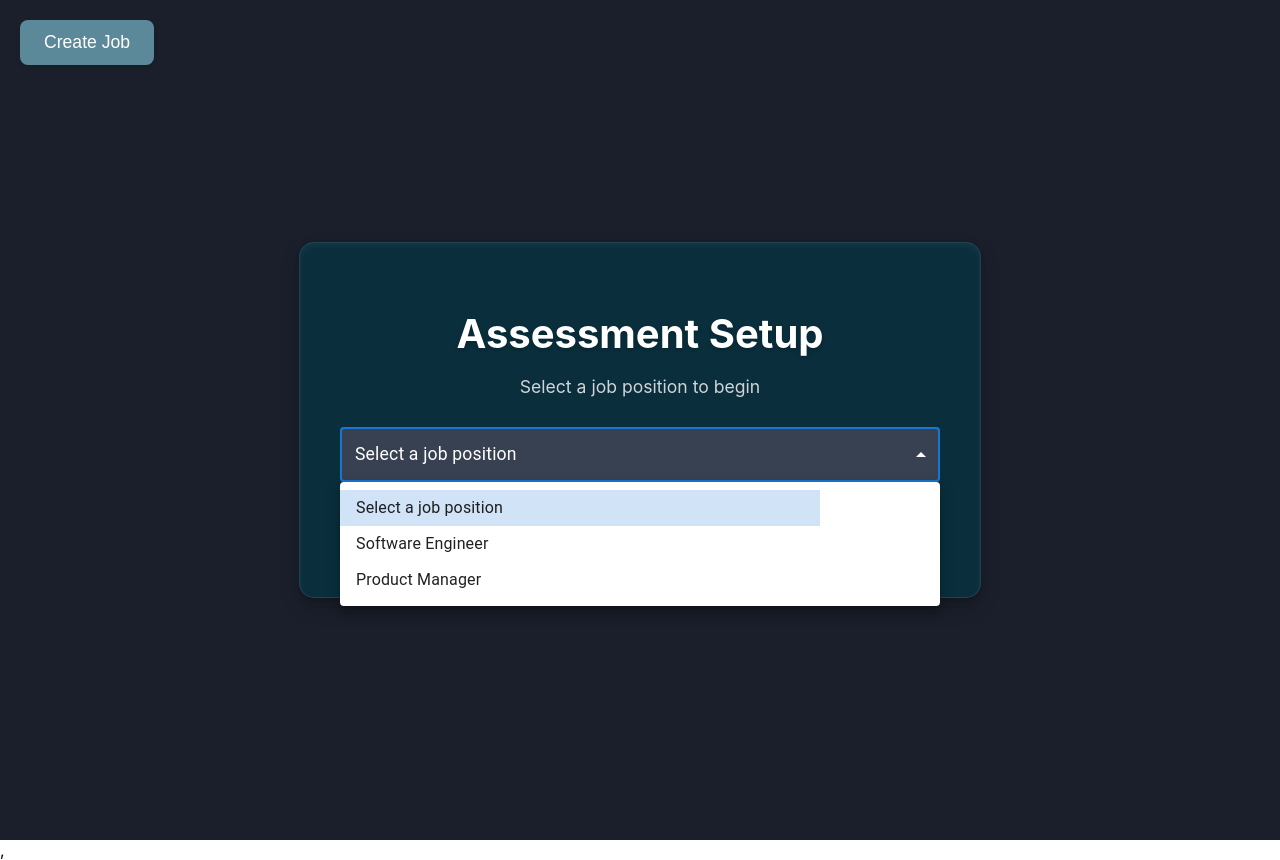
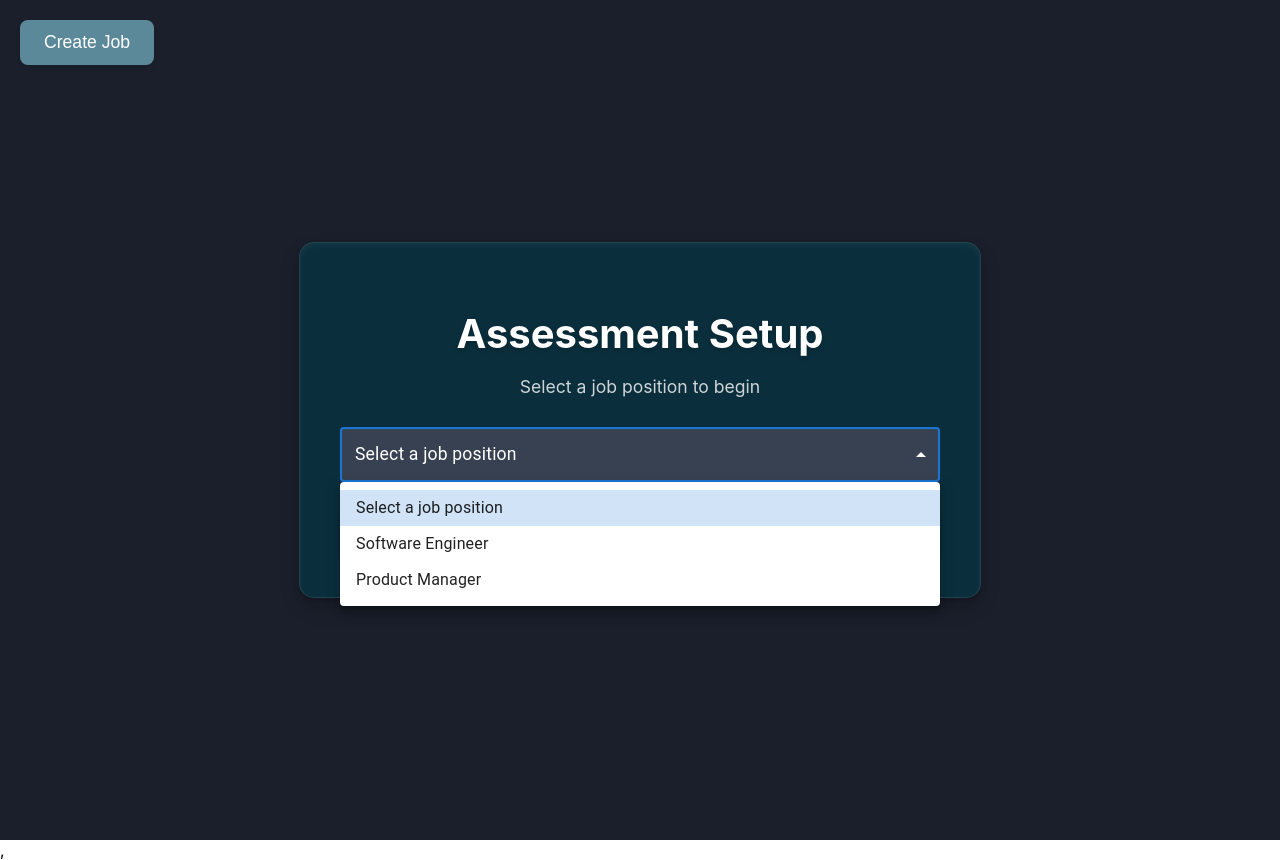
Before and after one commit to anantvyas/Job-Portal-Management, a React (Create React App) app: page /assessment in a window 1280 px wide. Both pictures are taken after a click on the element "Select a job position". Built offline with nearby package versions, Linux system fonts and the light colour scheme.

Commit message:
Error in select button

```diff
--- a/src/pages/assessment.js
+++ b/src/pages/assessment.js
@@ -205,9 +205,9 @@ const Assessment = () => {
                 fontSize: "1.1rem",
               }}
             >
-              <MenuItem sx = {{maxWidth:"80%"}} value="">Select a job position</MenuItem>
+              <MenuItem sx = {{maxWidth:"100%"}} value="">Select a job position</MenuItem>
               {jobs.map((job) => (
-                <MenuItem sx = {{maxWidth:"80%"}} key={job.id} value={job.id}>
+                <MenuItem sx = {{maxWidth:"100%"}} key={job.id} value={job.id}>
                   {job.title}
                 </MenuItem>
               ))}
```
